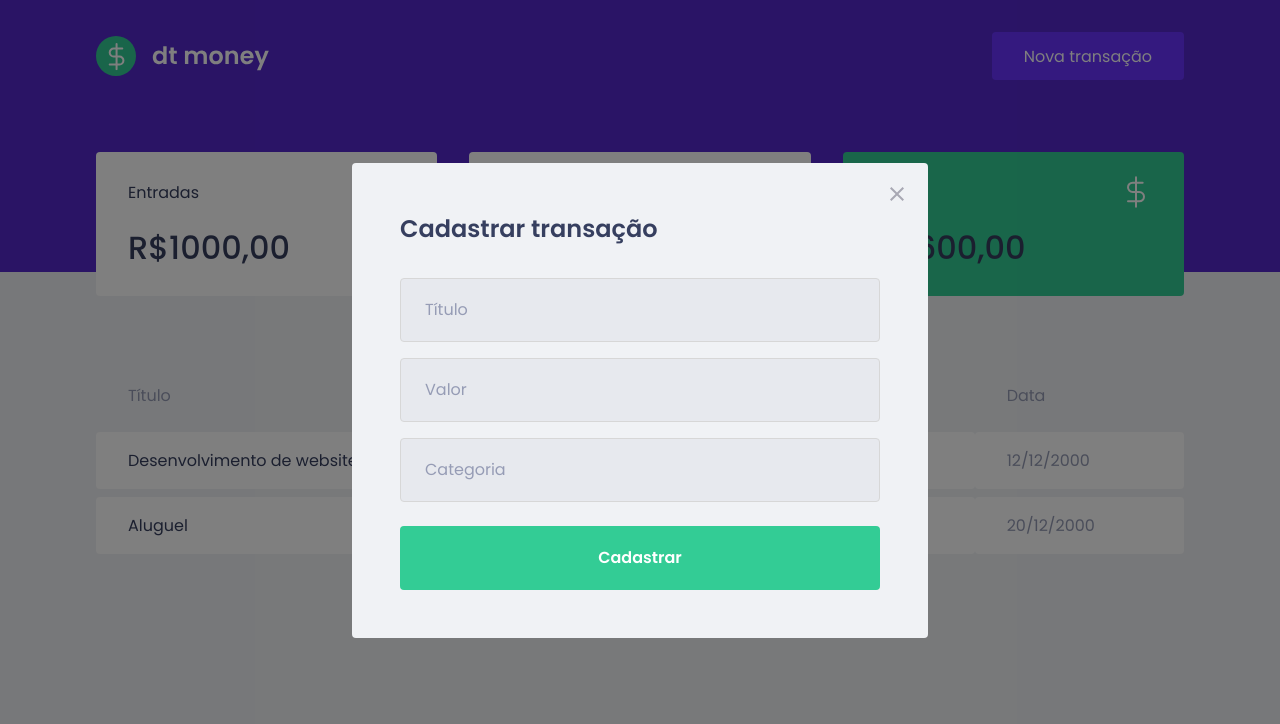
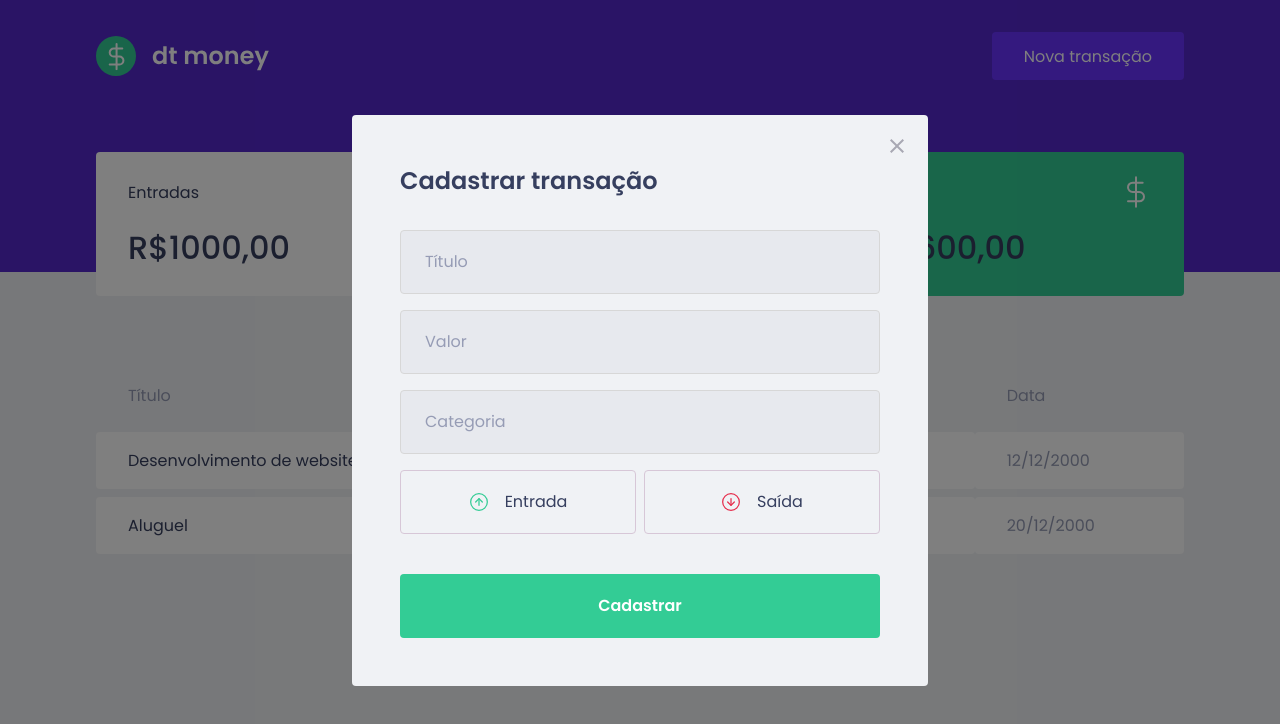
Before and after one commit to rafaelst2000/dtmoney, a React (Create React App) app: page / in a window 1280 px wide. Both pictures are taken after a click on the button "Nova transação". Shown: the top 724 px of the page. Built offline with nearby package versions, Linux system fonts and the light colour scheme; no server answers; what miragejs would draw is missing.

Commit message:
customizing modal buttons

```diff
--- a/package.json
+++ b/package.json
@@ -5,6 +5,7 @@
   "dependencies": {
     "axios": "^0.21.1",
     "miragejs": "^0.1.41",
+    "polished": "^4.1.3",
     "react": "^17.0.2",
     "react-dom": "^17.0.2",
     "react-modal": "^3.13.1",
--- a/src/components/NewTransactionModal/index.tsx
+++ b/src/components/NewTransactionModal/index.tsx
@@ -1,6 +1,8 @@
 import Modal from 'react-modal'
-import { Container } from './styles'
+import { Container, TransactionTypeContainer } from './styles'
 import closeImg from '../../assets/close.svg'
+import incomeImg from '../../assets/income.svg'
+import outcomeImg from '../../assets/outcome.svg'
 
 interface NewTransactionModalProps {
   isOpen: boolean
@@ -25,6 +27,19 @@
         <input placeholder="Título" />
         <input type="number" placeholder="Valor" />
         <input placeholder="Categoria" />
+
+        <TransactionTypeContainer>
+          <button type="button">
+            <img src={incomeImg} alt="Entrada" />
+            <span>Entrada</span>
+          </button>
+
+          <button type="button">
+            <img src={outcomeImg} alt="Saída" />
+            <span>Saída</span>
+          </button>
+        </TransactionTypeContainer>
+
         <button type="submit">Cadastrar</button>
       </Container>
     </Modal>
--- a/src/components/NewTransactionModal/styles.ts
+++ b/src/components/NewTransactionModal/styles.ts
@@ -1,4 +1,5 @@
 import styled from 'styled-components'
+import { darken } from 'polished'
 
 export const Container = styled.form `
   h2{
@@ -44,3 +45,38 @@
     }
   }
 `
+
+export const TransactionTypeContainer = styled.div `
+  margin: 1rem 0;
+  display: grid;
+  grid-template-columns: 1fr 1fr;
+  gap: 0.5rem;
+
+  button{
+    height: 4rem;
+    border: 1px solid #d7c7d7;
+    border-radius: 0.25rem;
+    background: transparent;
+    display: flex;
+    align-items: center;
+    justify-content: center;
+
+    transition: border-color 0.2;
+
+    :hover{
+      border-color: ${darken(0.1, '#d7c7d7')}
+    }
+
+    img {
+      width: 20px;
+      height: 20px;
+    }
+
+    span {
+      display: inline-block;
+      margin-left: 1rem;
+      font-size: 1rem;
+      color: var(--text-title);
+    }
+  }
+`
```
Also changed, not shown: 1 other file (tests, documents, lock files or other folders).
